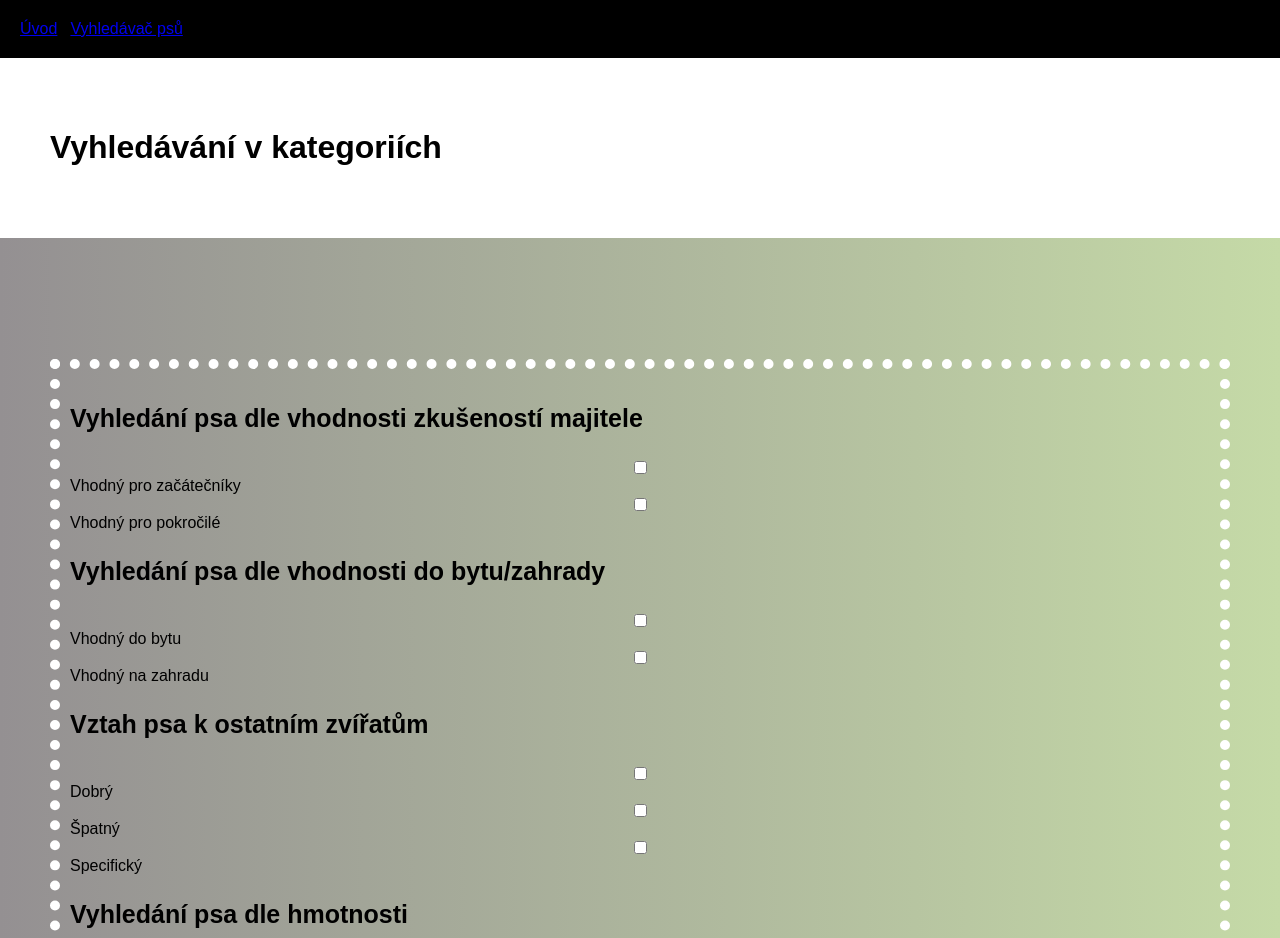
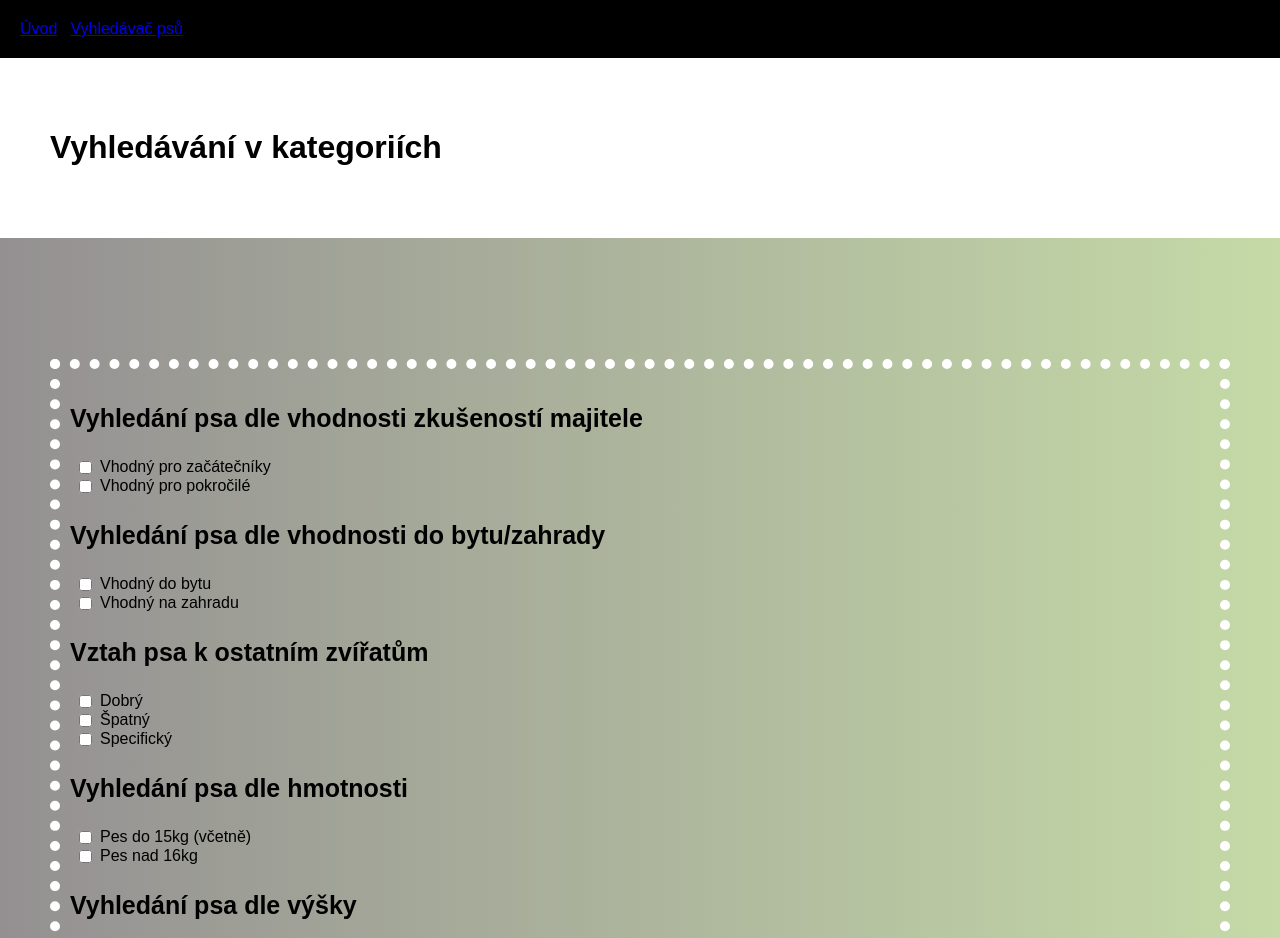
Before and after one commit to terezakuk/Psomat, a Vue app: page /search in a window 1280 px wide. Shown: the top 938 px of the page. Built offline with nearby package versions, Linux system fonts and the light colour scheme.

Commit message:
Dobře naformátované checkboxy

```diff
--- a/src/components/Filter.vue
+++ b/src/components/Filter.vue
@@ -1,21 +1,21 @@
 <template>
-  <div class=vyhledavac>
+  <div class="vyhledavac">
     <h1></h1>
 
     <div class="selekce">
-      <h3 class=prvni>Vyhledání psa dle vhodnosti zkušeností majitele</h3>
+      <h3 class="selektor">Vyhledání psa dle vhodnosti zkušeností majitele</h3>
       <input type="checkbox" id="zacatecnik" value="true" v-model="vhodnyProZacatecniky" />
       <label for="zacatecnik">Vhodný pro začátečníky</label>
       <input type="checkbox" id="pokrocily" value="false" v-model="vhodnyProZacatecniky" />
       <label for="pokrocily">Vhodný pro pokročilé</label>
 
-      <h3>Vyhledání psa dle vhodnosti do bytu/zahrady</h3>
+      <h3 class="selektor">Vyhledání psa dle vhodnosti do bytu/zahrady</h3>
       <input type="checkbox" id="byt" value="true" v-model="doBytu" />
       <label for="byt">Vhodný do bytu</label>
       <input type="checkbox" id="zahrada" value="false" v-model="doBytu" />
       <label for="zahrada">Vhodný na zahradu</label>
 
-      <h3>Vztah psa k ostatním zvířatům</h3>
+      <h3 class="selektor">Vztah psa k ostatním zvířatům</h3>
       <input type="checkbox" id="dobry" value="dobrý" v-model="vztahKJinymZviratum" />
       <label for="dobry">Dobrý</label>
 
@@ -25,7 +25,7 @@
       <input type="checkbox" id="specificky" value="specifický" v-model="vztahKJinymZviratum" />
       <label for="specificky">Specifický</label>
 
-      <h3>Vyhledání psa dle hmotnosti</h3>
+      <h3 class="selektor">Vyhledání psa dle hmotnosti</h3>
 
       <input type="checkbox" id="lehky" value="0-15" v-model="hmotnost" />
       <label for="lehky">Pes do 15kg (včetně)</label>
@@ -33,7 +33,7 @@
       <input type="checkbox" id="tezky" value="16-99" v-model="hmotnost" />
       <label for="tezky">Pes nad 16kg</label>
 
-      <h3>Vyhledání psa dle výšky</h3>
+      <h3 class="selektor">Vyhledání psa dle výšky</h3>
 
       <input type="checkbox" id="maly" value="0-39" v-model="vyska" />
       <label for="maly">Pes do 39 centimetrů</label>
@@ -41,7 +41,7 @@
       <input type="checkbox" id="velky" value="40-150" v-model="vyska" />
       <label for="velky">Pes nad 40 centimetrů</label>
 
-      <h3>Vyhledání podle plemene</h3>
+      <h3 class="selektor">Vyhledání podle plemene</h3>
       <input type="checkbox" id="honici" value="Honiči a barváři" v-model="kategorie" />
       <label for="honici">Honiči a barváři</label>
       <input type="checkbox" id="chrti" value="Chrti" v-model="kategorie" />
@@ -71,8 +71,8 @@
       <input type="checkbox" id="terieri" value="Teriéři" v-model="kategorie" />
       <label for="terieri">Teriéři</label>
     </div>
-<br>
-    <button class=tlacitko v-on:click="vyhledat()">Vyhledat</button>
+    <br />
+    <button class="tlacitko" v-on:click="vyhledat()">Vyhledat</button>
   </div>
 </template>
 
@@ -128,32 +128,33 @@ function mapujBoolean(bool) {
 </script>
 
 <style>
+.tlacitko {
+  display: grid;
 
-.tlacitko{
- display: grid;
 }
 .selekce {
-display: grid;
-margin-left: 50px;
-margin-right: 50px;
-padding: 10px;
-background-image: linear-gradient(to right, rgb(207, 251, 136));
-border: 10px dotted  white;
-
-
+  display: grid;
+  margin-left: 50px;
+  margin-right: 50px;
+  padding: 10px;
+  background-image: linear-gradient(to right, rgb(207, 251, 136));
+  border: 10px dotted white;
+  grid-template-columns: 30px auto;
 }
-.vyhledavac{
-  background-image: linear-gradient(to right,rgb(148, 144, 146),rgb(197, 218, 167));
-
+.selektor {
+  grid-column: 1/3;
 }
-
-h2{
+.vyhledavac {
+  background-image: linear-gradient(
+    to right,
+    rgb(148, 144, 146),
+    rgb(197, 218, 167)
+  );
+}
+h2 {
   font-size: 40px;
 }
-h3{
+h3 {
   font-size: 25px;
 }
-
-
-
 </style>
```
